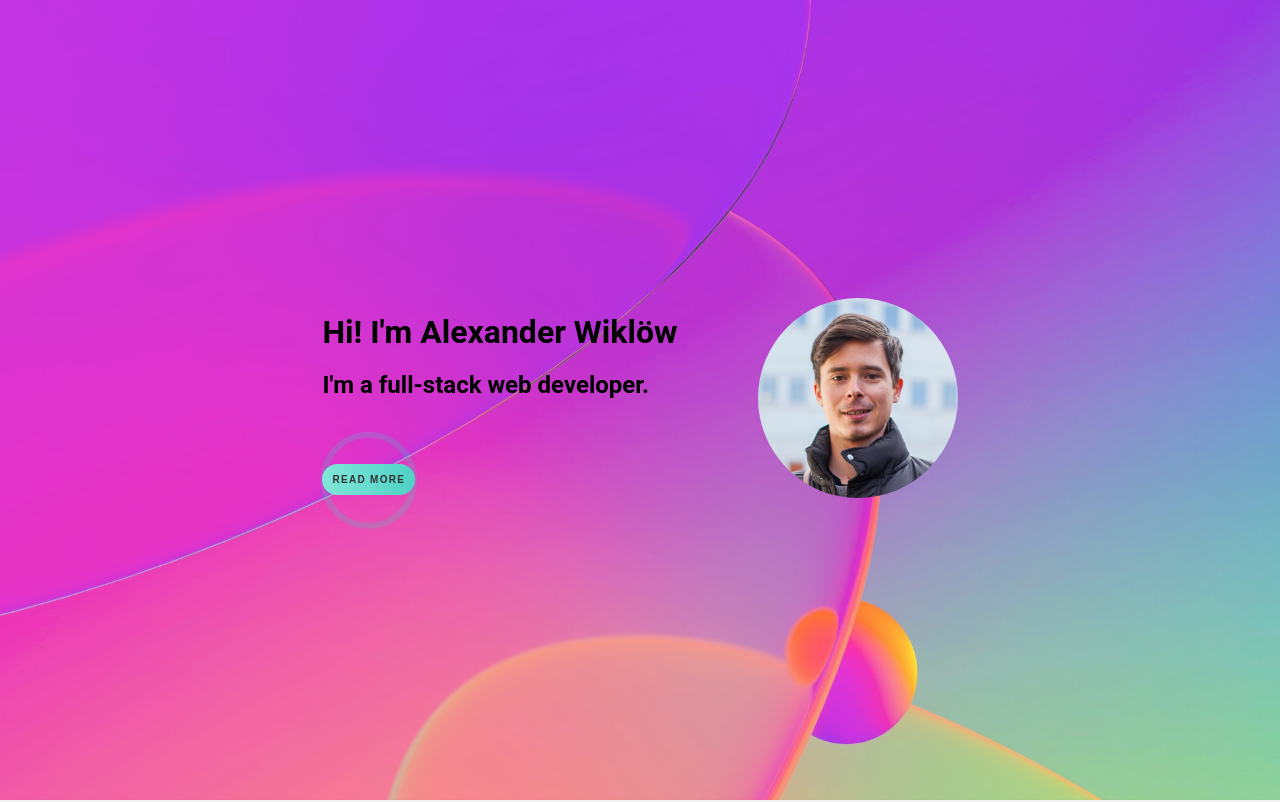
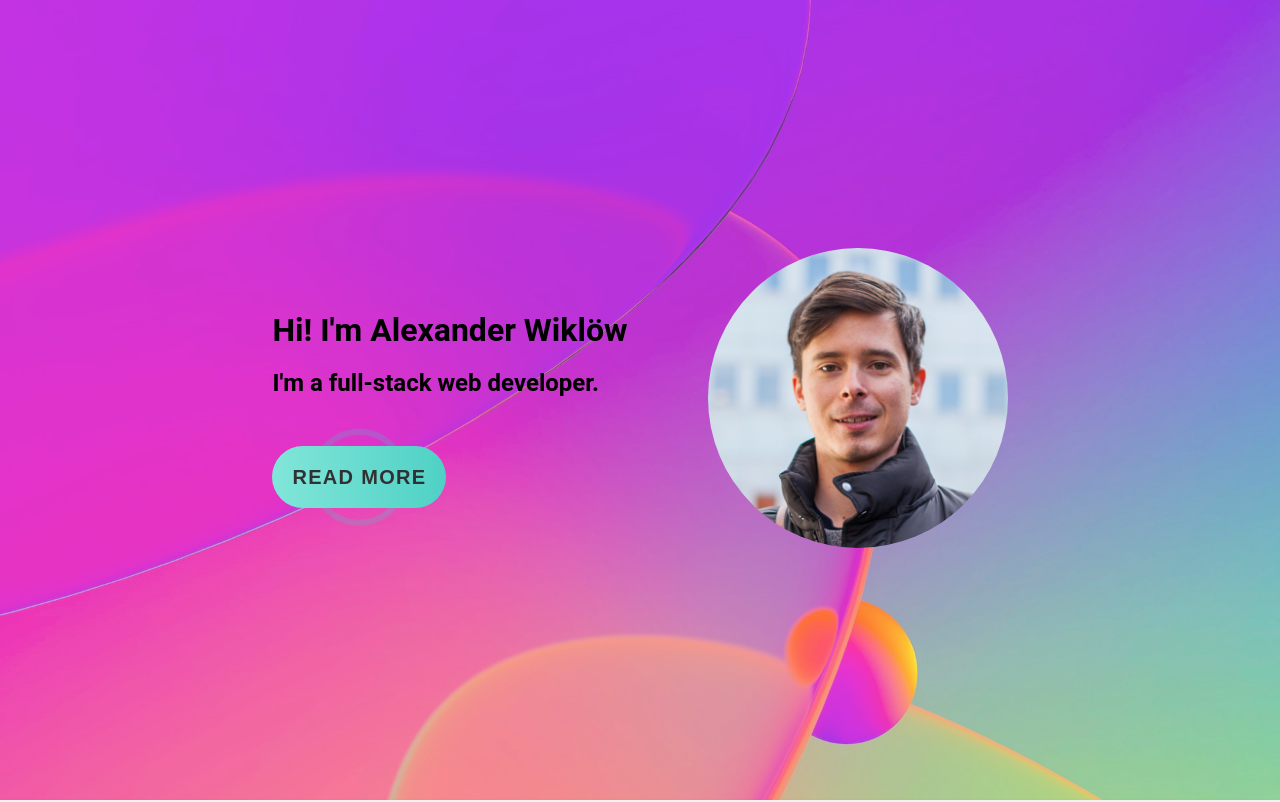
Before and after one commit to AlexanderWiklow/June-Project, a React (Create React App) app: page / in a window 1280 px wide. Shown: the top 802 px of the page. Built offline with nearby package versions, Linux system fonts and the light colour scheme.

Commit message:
enlarge text and image

```diff
--- a/src/components/header.css
+++ b/src/components/header.css
@@ -39,6 +39,8 @@
 
 .name h1 {
     margin: 0;
+    font-size: 32px;
+    /* Increase the font size */
 }
 
 .name-highlight {
@@ -51,8 +53,10 @@
 }
 
 .picture img {
-    width: 200px;
-    height: 200px;
+    width: 300px;
+    /* Increase the width */
+    height: 300px;
+    /* Increase the height */
     object-fit: cover;
     border-radius: 50%;
 }
@@ -67,12 +71,17 @@
 
     .name {
         margin-bottom: 20px;
-        font-size: large;
+        font-size: 20px;
+        /* Increase the font size */
         /* Add some spacing between text and image */
     }
 
     .button {
         margin: 0 auto;
+        font-size: 20px;
+        /* Increase the font size */
+        padding: 20px;
+        /* Increase the padding */
     }
 
     .picture img {
@@ -83,10 +92,13 @@
 }
 
 .button {
-    min-width: 50px;
-    min-height: 10px;
+    min-width: 200px;
+    /* Increase the width */
+    min-height: 40px;
+    /* Increase the height */
     font-family: "Nunito", sans-serif;
-    font-size: 10px;
+    font-size: 20px;
+    /* Increase the font size */
     text-transform: uppercase;
     letter-spacing: 1.3px;
     font-weight: 700;
@@ -102,15 +114,18 @@
     cursor: pointer;
     outline: none;
     position: relative;
-    padding: 10px;
+    padding: 20px;
+    /* Increase the padding */
     text-decoration: none;
 }
 
 .button::before {
     content: "";
     border-radius: 1000px;
-    min-width: calc(300px + 12px);
-    min-height: calc(60px + 12px);
+    min-width: calc(340px + 12px);
+    /* Increase the width */
+    min-height: calc(80px + 12px);
+    /* Increase the height */
     border: 6px solid #00ffcb;
     box-shadow: 0 0 60px rgba(0, 255, 203, 0.64);
     position: absolute;
@@ -134,8 +149,10 @@
 
 .button::after {
     content: "";
-    width: 30px;
-    height: 30px;
+    width: 60px;
+    /* Increase the size */
+    height: 60px;
+    /* Increase the size */
     border-radius: 100%;
     border: 6px solid #00ffcb;
     position: absolute;
```
